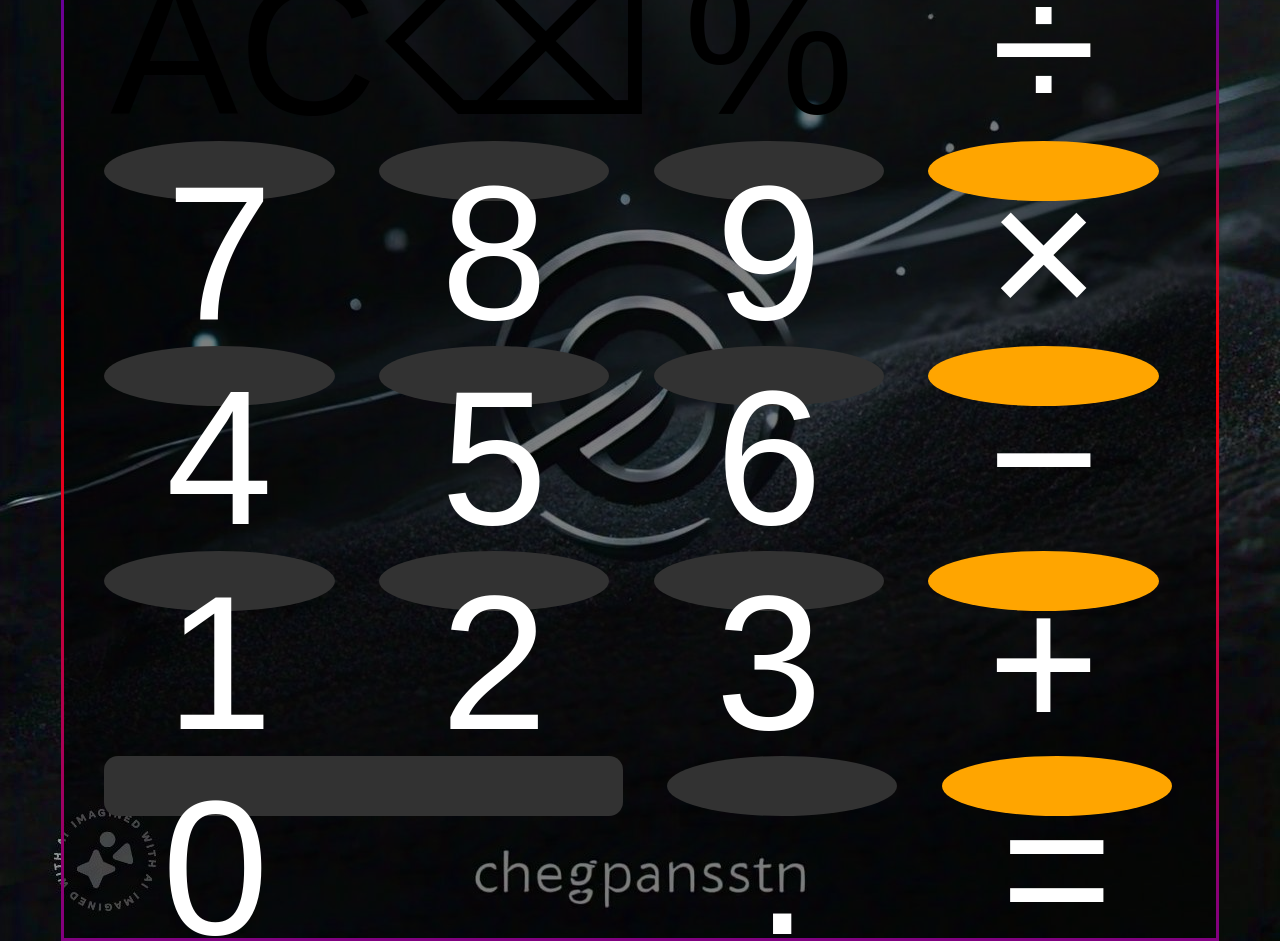
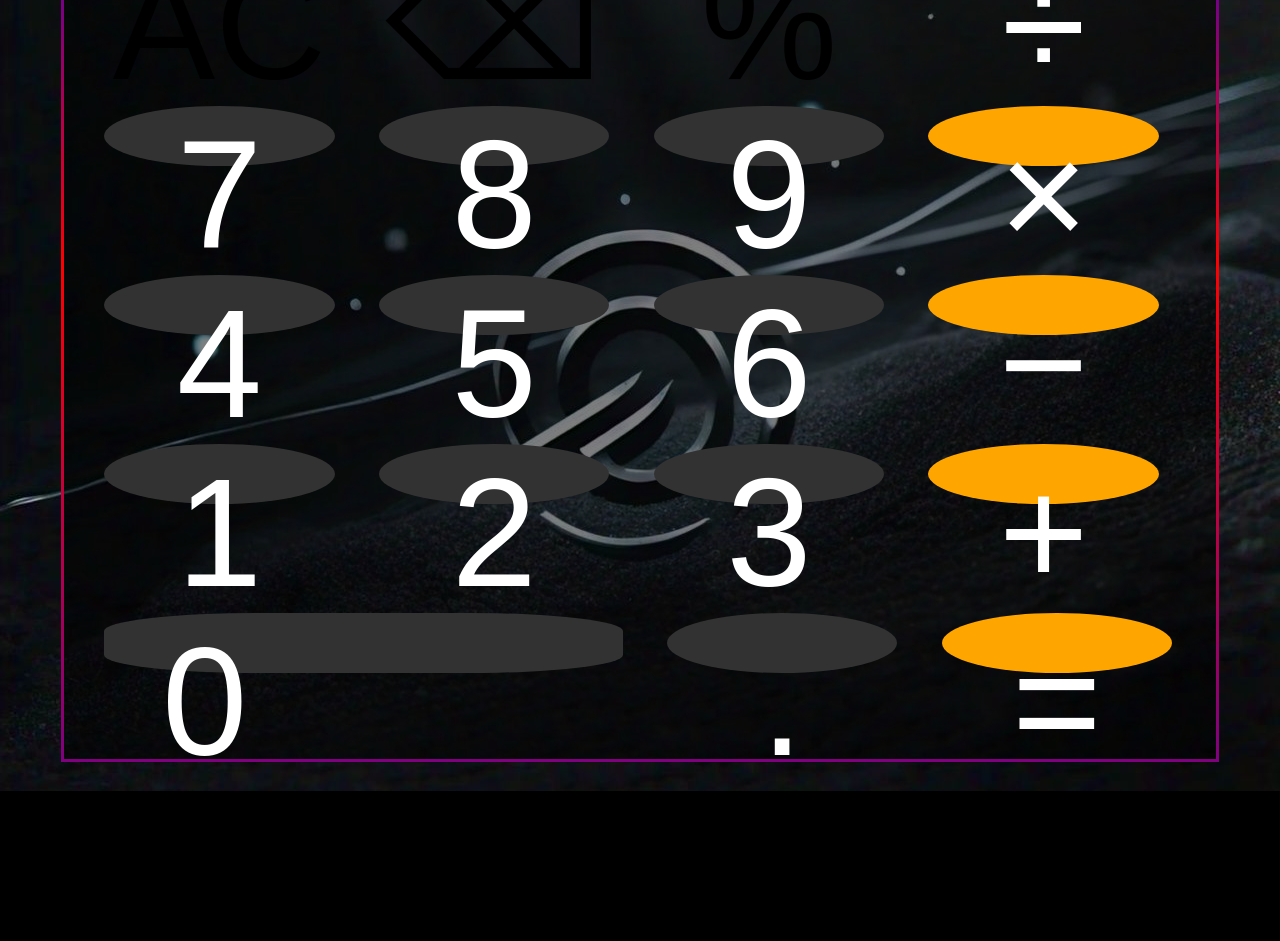
Before and after one commit to Qudusy/My-Updated-calculator-, a plain HTML site: page index.html in a window 1280 px wide. Shown: the part 315-1256 px from the top of the page. After the commit the page ends 1106 px from the top, so only its background shows below. Drawn offline with Linux system fonts and the light colour scheme.

Commit message:
Add files via upload

```diff
--- a/mycal.css
+++ b/mycal.css
@@ -6,7 +6,7 @@ button {
   width: 20%; /* Adjust width using percentages */
   height: 60px;
   background-color: rgb(50 50 50);
-  font-size: 15vw; /* Adjust font size using vw units */
+  font-size: 12vw; /* Adjust font size using vw units */
   color: white;
   margin-bottom: 2%;
 }
@@ -45,7 +45,7 @@ button.zero {
   width: 45%; /* Adjust width using percentages */
   text-align: left;
   padding-left: 5%; /* Adjust padding using percentages */
-  border-radius: 14px;
+  border-radius: 30%;
 }
 
 button.operator {
```
